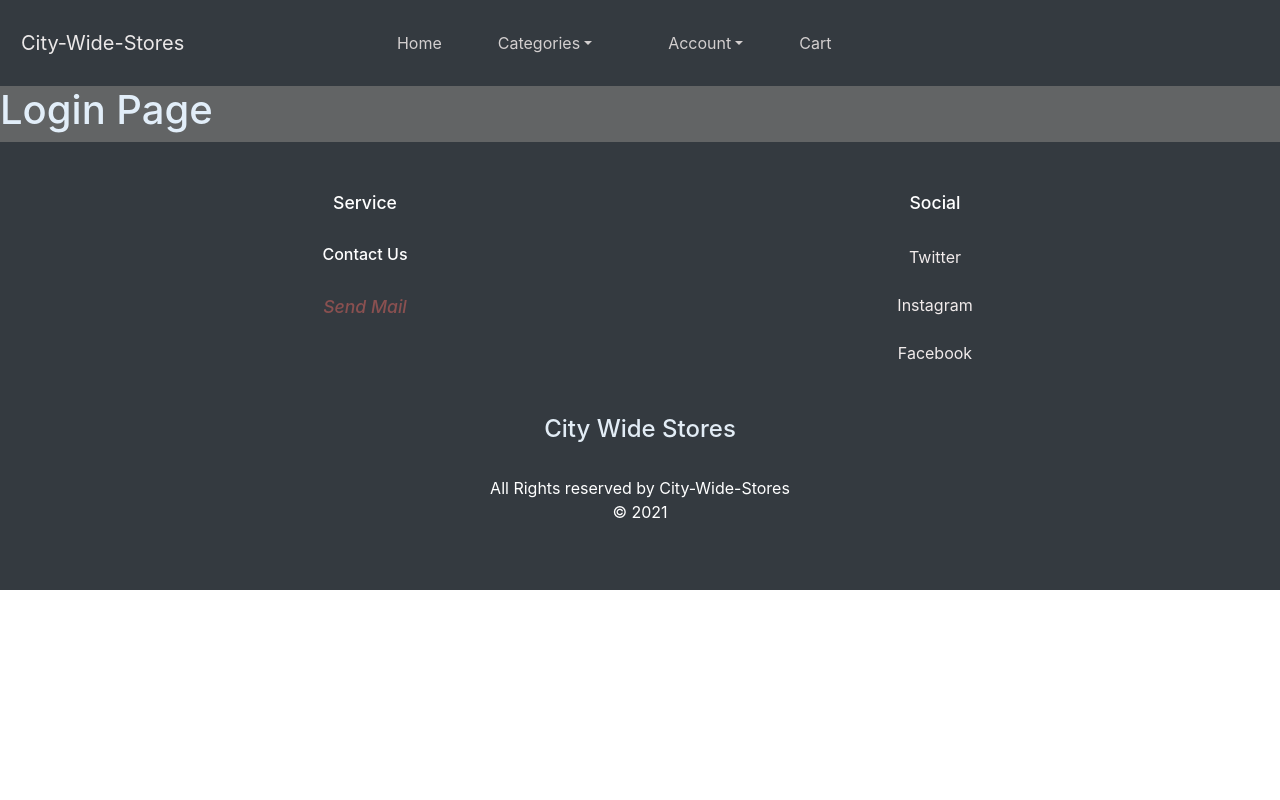
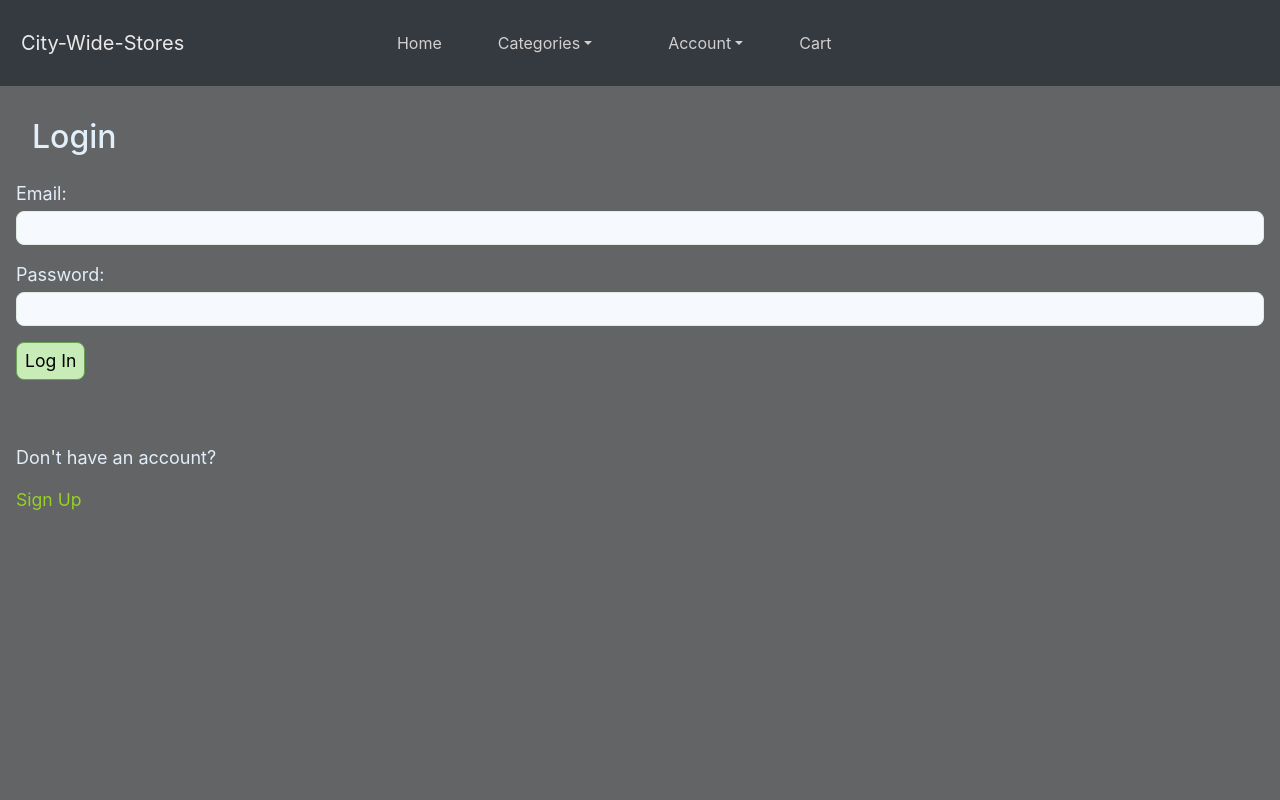
Before and after one commit to Kizito007/city-w.s-client, a React (Create React App) app: page /login in a window 1280 px wide. Shown: the top 800 px of the page. Built offline with nearby package versions, Linux system fonts and the light colour scheme; no server answers.

Commit message:
Completed Login Page

```diff
--- a/src/App.css
+++ b/src/App.css
@@ -69,7 +69,7 @@ i-cards {
   color: #e2ecf5;
 }
 .h5, h5 {
-  font-size: 1.1rem;
+  font-size: 1.0rem;
 }
 .col {
   margin: 10px 0;
--- a/src/App.js
+++ b/src/App.js
@@ -1,5 +1,6 @@
 import React, { useState, useEffect } from "react"
 import { BrowserRouter as Router, Switch, Route } from "react-router-dom"
+import Axios from "axios"
 import 'bootstrap/dist/css/bootstrap.min.css';
 import './App.css'
 import Header from "./components/layout/Header.jsx"
@@ -16,32 +17,32 @@ function App() {
     user: undefined,
   })
 
-  // useEffect(() => {
-  //   const checkLoggedIn = async () => {
-  //     let token = localStorage.getItem("auth-token");
-  //     if (token === null) {
-  //       localStorage.setItem("auth-token", "");
-  //       token = "" ;
-  //     }
+  useEffect(() => {
+    const checkLoggedIn = async () => {
+      let token = localStorage.getItem("auth-token");
+      if (token === null) {
+        localStorage.setItem("auth-token", "");
+        token = "" ;
+      }
 
-  //     const tokenRes = await Axios.post(
-  //       "http://localhost:3003/v1/users/tokenIsValid", null,
-  //       {
-  //         headers: { "x-auth-token": token }
-  //       }
-  //     );
-  //     if (tokenRes.data) {
-  //       const userRes = await Axios.get(`http://localhost:3003/v1/users`, {
-  //         headers: { "x-auth-token": token }
-  //       })
-  //       setUserData({
-  //         token,
-  //         user: userRes.data
-  //       })
-  //     }
-  //   }
-  //   checkLoggedIn();
-  // }, [])
+      const tokenRes = await Axios.post(
+        "http://localhost:3003/v1/users/tokenIsValid", null,
+        {
+          headers: { "x-auth-token": token }
+        }
+      );
+      if (tokenRes.data) {
+        const userRes = await Axios.get(`http://localhost:3003/v1/users`, {
+          headers: { "x-auth-token": token }
+        })
+        setUserData({
+          token,
+          user: userRes.data
+        })
+      }
+    }
+    checkLoggedIn();
+  }, [])
 
   return (
     <Router>
--- a/src/components/Auth/Login.jsx
+++ b/src/components/Auth/Login.jsx
@@ -1,5 +1,78 @@
-import React from "react"
+import React, { useState, useContext, useEffect } from "react"
+import UserContext from "../context/UserContext"
+import { useHistory, Link } from "react-router-dom"
+import Spinner from "../Misc/Spinner"
+import "./auth.css"
+import Axios from "axios"
+import ErrorNotice from "../Misc/ErrorNotice"
 
-const Login = () => <h1> Login Page </h1>
+export default function Login () {
 
-export default Login;
+    const [email, setEmail] = useState();
+    const [password, setPassword] = useState();
+    const [isLoading, setLoading] = useState(false)
+    const [error, setError] = useState();
+
+    const { userData, setUserData } = useContext(UserContext);
+    const history = useHistory();
+
+    useEffect(() => {
+        if (userData.user) history.push(`/register`)
+    })
+
+    const submit = async (e) => {
+        e.preventDefault();
+        try {
+            setLoading(true)
+            const loginUser = { email, password };
+            const loginRes = await Axios.post(
+                "http://localhost:3003/v1/users/login",
+                loginUser
+            );
+            setUserData({
+                token: loginRes.data.token,
+                user: loginRes.data.vendor,
+            });
+            setLoading(false)
+            localStorage.setItem("auth-token", loginRes.data.token)
+            history.push("/profile")
+        } catch (err) {
+            err.response.data.msg && setError(err.response.data.msg);
+        }
+    }
+    return (
+        <div className="page">
+            <h2 style={{ padding: '1rem' }}>Login</h2>
+            {
+                error && <ErrorNotice message={error} clearError={() => setError(undefined)} />
+            }
+            <form className="form" onSubmit={submit} style={{height: "100vh"}}>
+                <label htmlFor="login-email">Email: </label>
+                <input
+                    id="login-email"
+                    type="email"
+                    onChange={e => setEmail(e.target.value)}
+                />
+
+                <label htmlFor="login-password">Password: </label>
+                <input
+                    id="login-password"
+                    type="password"
+                    onChange={e => setPassword(e.target.value)}
+                />
+                {
+                    isLoading ?
+                    <>
+                        <span> <Spinner/> </span> <br/>
+                    </> : null
+                }
+                <input type="submit" value="Log In" />
+              <div> <br/> <br/>
+                <p style={{ fontSize: "18px" }} >Don't have an account?</p>
+                <p> <Link className="reg-link"to="/register">Sign Up</Link> </p>
+            </div>
+            </form> <br/>
+
+        </div>
+    )
+}
--- /dev/null
+++ b/src/components/Auth/auth.css
@@ -0,0 +1,104 @@
+.page {
+    padding: 1rem;
+    height: 100%;
+}
+.form label,
+.form input {
+    display: block;
+}
+.form input, textarea {
+    margin-bottom: 1rem;
+}
+.form label {
+    margin-bottom: 0.2rem;
+    font-size: 18px;
+}
+.form input[type="text"],
+.form input[type="email"],
+.form input[type="file"],
+.form input[type="password"],
+textarea {
+    width: 100%;
+    padding: 0.2rem;
+    background-color: #f6faff;
+    border-radius: 8px;
+    border: 1px solid rgb(223, 236, 223);
+    font-size: 1.1rem;
+}
+.form input[type="radio"] {
+    display: inline;
+    margin-left: 8px;
+}
+textarea {
+    outline: whitesmoke;
+}
+.PhoneInputCountrySelect {
+    outline: none;
+    padding: 5px;
+    border-radius: 15px;
+    background: rgb(240, 248, 255);
+    color: rgb(51, 51, 51);
+}
+.PhoneInputInput {
+    width: 55%;
+    padding: 0.2rem;
+    background-color: #f6faff;
+    border: 1px solid rgb(223, 236, 223);
+    font-size: 1.1rem;
+}
+.reg-link {
+    color: #96d123;
+    text-decoration: none;
+    font-size: 1.1rem;
+}
+.reg-link:hover {
+    color: #486e36;
+}
+.form input:focus {
+    border: 1px solid rgb(38, 228, 187);
+    outline: none;
+    box-shadow: inset 0px 0px 5px rgba(113, 243, 215, 0.5);
+}
+.form input[type="submit"] {
+    padding: 0.3rem 0.5rem;
+    border-radius: 8px;
+    border: 1px solid #6aa051;
+    background-color:  #c8ecb7;
+    font-size: 1.1rem;
+}
+.form input[type="submit"]:hover {
+    color: #f1f1f1;
+    background-color: #2383d1;
+    border: 1px solid #1476c7;
+}
+.wrong{
+    border: 1px solid rgb(228, 60, 38);
+    outline: none;
+    box-shadow: inset 0px 0px 5px rgba(245, 71, 48, 0.5);
+}
+.price{
+    display: none;
+}
+.error-notice {
+    margin: 1rem 0;
+    padding: 0.5rem;
+    border: 1px solid #e07c7c;
+    border-radius: 8px;
+    display: flex;
+    justify-content: space-between;
+    align-items: center;
+    background-color: #f8d6d6;
+}
+.error-notice button {
+    width: 22px;
+    height: 26px;
+    background-color: #df4343;
+    border-radius: 50%;
+    color: #fff;
+    border: none;
+}
+@media (min-height: 1000px) {
+    .page {
+        height: 100vh;
+    }
+}
--- /dev/null
+++ b/src/components/Misc/ErrorNotice.js
@@ -0,0 +1,10 @@
+import React from "react"
+
+export default function ErrorNotice (props) {
+    return (
+        <div className="error-notice">
+            <span style={{ color: "#232323" }}> {props.message} </span>
+            <button onClick={props.clearError}> X </button>
+        </div>
+    );
+}
--- /dev/null
+++ b/src/components/Misc/Spinner.js
@@ -0,0 +1,4 @@
+import "./misc.css"
+export default function Spinner () {
+    return <div className="loader"> </div>
+}
--- /dev/null
+++ b/src/components/Misc/misc.css
@@ -0,0 +1,22 @@
+.loader {
+    border: 2px solid #f3f3f3;
+    border-radius: 50%;
+    border-top: 2px solid #3498db;
+    width: 20px;
+    height: 20px;
+    -webkit-animation: spin 2s linear infinite; /* Safari */
+    animation: spin 2s linear infinite;
+}
+/*Safari*/
+@-webkit-keyframes spin {
+    0% { -webkit-transform: rotate(0deg);
+    }
+    100% { -webkit-transform: rotate(360deg);
+    }
+}
+@keyframes spin {
+    0% { transform: rotate(0deg);
+}
+100% { transform: rotate(360deg);
+    }
+}
```
